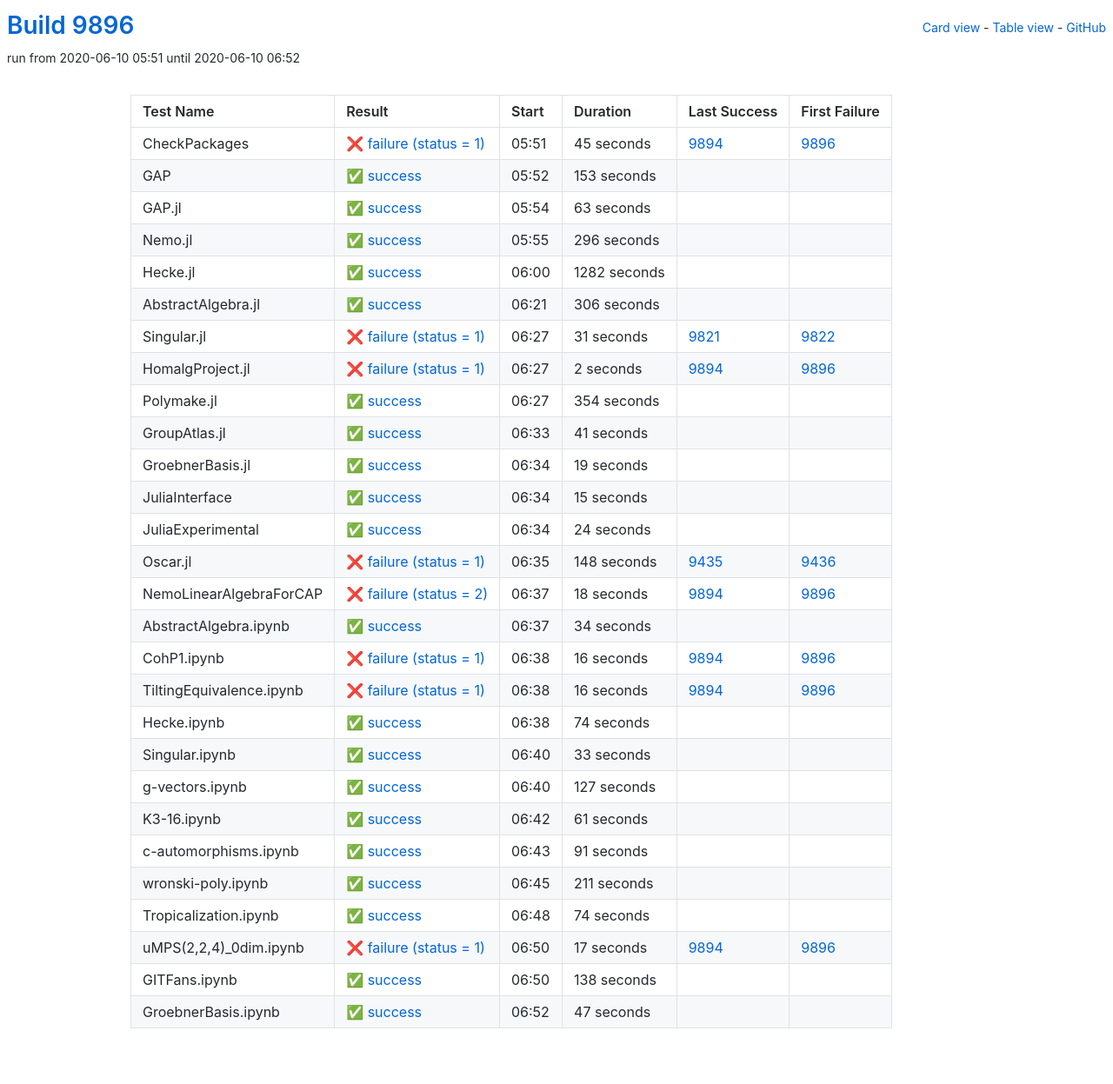
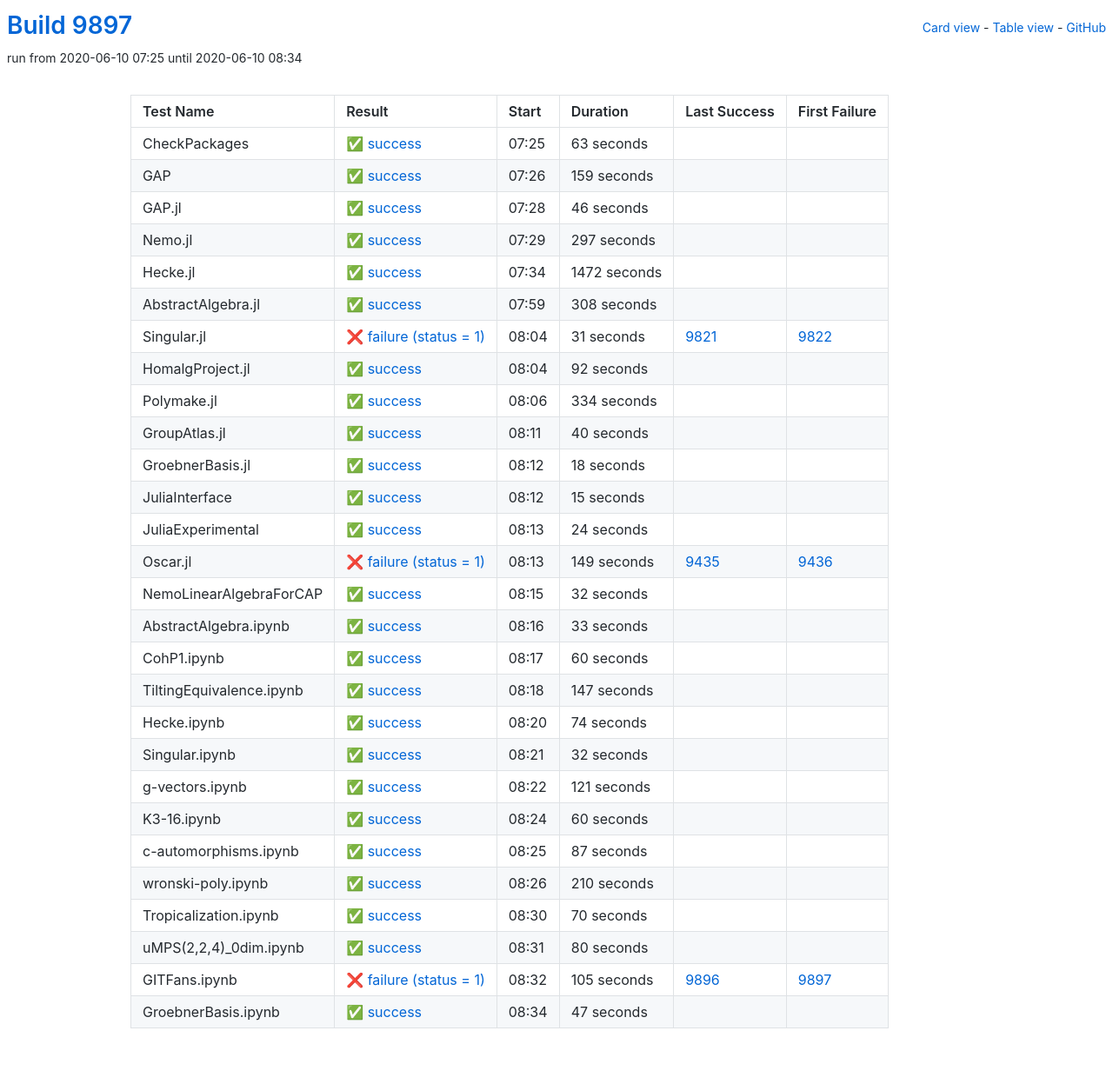
Before and after one commit to oscar-system/oscar-ci-status, a Jekyll site: the page built from table.html, in a window 1280 px wide. Shown: the whole page at 87% size. Built offline with Jekyll 4.4.1, drawn with Linux system fonts in a browser that asks for light colours.

Commit message:
Build #9897

```diff
--- a/_data/ci.yml
+++ b/_data/ci.yml
@@ -1,6 +1,6 @@
 ---
-build: 9896
-build_url: https://oscarci.mathematik.uni-kl.de/job/oscar/9896/
+build: 9897
+build_url: https://oscarci.mathematik.uni-kl.de/job/oscar/9897/
 job: oscar
 organization: oscar-system
 repo: oscar-ci-status
@@ -8,32 +8,8 @@
 tests:
 - name: CheckPackages
   id: checkpackages
-  log: https://oscarci.mathematik.uni-kl.de/job/oscar/9896/artifact/logs/build-9896/CheckPackages.log
-  start: 2020-06-10 05:51
-  success: false
-  exitcode: 1
-  status: failure
-  duration: 45
-  last_success: 9894
-  last_success_url: https://oscarci.mathematik.uni-kl.dejob/oscar/9894/
-  first_failure: 9896
-  first_failure_url: https://oscarci.mathematik.uni-kl.dejob/oscar/9896/
-- name: GAP
-  id: gap
-  log: https://oscarci.mathematik.uni-kl.de/job/oscar/9896/artifact/logs/build-9896/GAP.log
-  start: 2020-06-10 05:52
-  success: true
-  exitcode: 0
-  status: success
-  duration: 153
-  last_success: false
-  last_success_url:
-  first_failure: false
-  first_failure_url:
-- name: GAP.jl
-  id: gap-jl
-  log: https://oscarci.mathematik.uni-kl.de/job/oscar/9896/artifact/logs/build-9896/GAP.jl.log
-  start: 2020-06-10 05:54
+  log: https://oscarci.mathematik.uni-kl.de/job/oscar/9897/artifact/logs/build-9897/CheckPackages.log
+  start: 2020-06-10 07:25
   success: true
   exitcode: 0
   status: success
@@ -42,46 +18,70 @@
   last_success_url:
   first_failure: false
   first_failure_url:
-- name: Nemo.jl
-  id: nemo-jl
-  log: https://oscarci.mathematik.uni-kl.de/job/oscar/9896/artifact/logs/build-9896/Nemo.jl.log
-  start: 2020-06-10 05:55
+- name: GAP
+  id: gap
+  log: https://oscarci.mathematik.uni-kl.de/job/oscar/9897/artifact/logs/build-9897/GAP.log
+  start: 2020-06-10 07:26
   success: true
   exitcode: 0
   status: success
-  duration: 296
+  duration: 159
+  last_success: false
+  last_success_url:
+  first_failure: false
+  first_failure_url:
+- name: GAP.jl
+  id: gap-jl
+  log: https://oscarci.mathematik.uni-kl.de/job/oscar/9897/artifact/logs/build-9897/GAP.jl.log
+  start: 2020-06-10 07:28
+  success: true
+  exitcode: 0
+  status: success
+  duration: 46
+  last_success: false
+  last_success_url:
+  first_failure: false
+  first_failure_url:
+- name: Nemo.jl
+  id: nemo-jl
+  log: https://oscarci.mathematik.uni-kl.de/job/oscar/9897/artifact/logs/build-9897/Nemo.jl.log
+  start: 2020-06-10 07:29
+  success: true
+  exitcode: 0
+  status: success
+  duration: 297
   last_success: false
   last_success_url:
   first_failure: false
   first_failure_url:
 - name: Hecke.jl
   id: hecke-jl
-  log: https://oscarci.mathematik.uni-kl.de/job/oscar/9896/artifact/logs/build-9896/Hecke.jl.log
-  start: 2020-06-10 06:00
+  log: https://oscarci.mathematik.uni-kl.de/job/oscar/9897/artifact/logs/build-9897/Hecke.jl.log
+  start: 2020-06-10 07:34
   success: true
   exitcode: 0
   status: success
-  duration: 1282
+  duration: 1472
   last_success: false
   last_success_url:
   first_failure: false
   first_failure_url:
 - name: AbstractAlgebra.jl
   id: abstractalgebra-jl
-  log: https://oscarci.mathematik.uni-kl.de/job/oscar/9896/artifact/logs/build-9896/AbstractAlgebra.jl.log
-  start: 2020-06-10 06:21
+  log: https://oscarci.mathematik.uni-kl.de/job/oscar/9897/artifact/logs/build-9897/AbstractAlgebra.jl.log
+  start: 2020-06-10 07:59
   success: true
   exitcode: 0
   status: success
-  duration: 306
+  duration: 308
   last_success: false
   last_success_url:
   first_failure: false
   first_failure_url:
 - name: Singular.jl
   id: singular-jl
-  log: https://oscarci.mathematik.uni-kl.de/job/oscar/9896/artifact/logs/build-9896/Singular.jl.log
-  start: 2020-06-10 06:27
+  log: https://oscarci.mathematik.uni-kl.de/job/oscar/9897/artifact/logs/build-9897/Singular.jl.log
+  start: 2020-06-10 08:04
   success: false
   exitcode: 1
   status: failure
@@ -92,56 +92,56 @@
   first_failure_url: https://oscarci.mathematik.uni-kl.dejob/oscar/9822/
 - name: HomalgProject.jl
   id: homalgproject-jl
-  log: https://oscarci.mathematik.uni-kl.de/job/oscar/9896/artifact/logs/build-9896/HomalgProject.jl.log
-  start: 2020-06-10 06:27
-  success: false
-  exitcode: 1
-  status: failure
-  duration: 2
-  last_success: 9894
-  last_success_url: https://oscarci.mathematik.uni-kl.dejob/oscar/9894/
-  first_failure: 9896
-  first_failure_url: https://oscarci.mathematik.uni-kl.dejob/oscar/9896/
-- name: Polymake.jl
-  id: polymake-jl
-  log: https://oscarci.mathematik.uni-kl.de/job/oscar/9896/artifact/logs/build-9896/Polymake.jl.log
-  start: 2020-06-10 06:27
+  log: https://oscarci.mathematik.uni-kl.de/job/oscar/9897/artifact/logs/build-9897/HomalgProject.jl.log
+  start: 2020-06-10 08:04
   success: true
   exitcode: 0
   status: success
-  duration: 354
+  duration: 92
+  last_success: false
+  last_success_url:
+  first_failure: false
+  first_failure_url:
+- name: Polymake.jl
+  id: polymake-jl
+  log: https://oscarci.mathematik.uni-kl.de/job/oscar/9897/artifact/logs/build-9897/Polymake.jl.log
+  start: 2020-06-10 08:06
+  success: true
+  exitcode: 0
+  status: success
+  duration: 334
   last_success: false
   last_success_url:
   first_failure: false
   first_failure_url:
 - name: GroupAtlas.jl
   id: groupatlas-jl
-  log: https://oscarci.mathematik.uni-kl.de/job/oscar/9896/artifact/logs/build-9896/GroupAtlas.jl.log
-  start: 2020-06-10 06:33
+  log: https://oscarci.mathematik.uni-kl.de/job/oscar/9897/artifact/logs/build-9897/GroupAtlas.jl.log
+  start: 2020-06-10 08:11
   success: true
   exitcode: 0
   status: success
-  duration: 41
+  duration: 40
   last_success: false
   last_success_url:
   first_failure: false
   first_failure_url:
 - name: GroebnerBasis.jl
   id: groebnerbasis-jl
-  log: https://oscarci.mathematik.uni-kl.de/job/oscar/9896/artifact/logs/build-9896/GroebnerBasis.jl.log
-  start: 2020-06-10 06:34
+  log: https://oscarci.mathematik.uni-kl.de/job/oscar/9897/artifact/logs/build-9897/GroebnerBasis.jl.log
+  start: 2020-06-10 08:12
   success: true
   exitcode: 0
   status: success
-  duration: 19
+  duration: 18
   last_success: false
   last_success_url:
   first_failure: false
   first_failure_url:
 - name: JuliaInterface
   id: juliainterface
-  log: https://oscarci.mathematik.uni-kl.de/job/oscar/9896/artifact/logs/build-9896/JuliaInterface.log
-  start: 2020-06-10 06:34
+  log: https://oscarci.mathematik.uni-kl.de/job/oscar/9897/artifact/logs/build-9897/JuliaInterface.log
+  start: 2020-06-10 08:12
   success: true
   exitcode: 0
   status: success
@@ -152,8 +152,8 @@
   first_failure_url:
 - name: JuliaExperimental
   id: juliaexperimental
-  log: https://oscarci.mathematik.uni-kl.de/job/oscar/9896/artifact/logs/build-9896/JuliaExperimental.log
-  start: 2020-06-10 06:34
+  log: https://oscarci.mathematik.uni-kl.de/job/oscar/9897/artifact/logs/build-9897/JuliaExperimental.log
+  start: 2020-06-10 08:13
   success: true
   exitcode: 0
   status: success
@@ -164,68 +164,68 @@
   first_failure_url:
 - name: Oscar.jl
   id: oscar-jl
-  log: https://oscarci.mathematik.uni-kl.de/job/oscar/9896/artifact/logs/build-9896/Oscar.jl.log
-  start: 2020-06-10 06:35
+  log: https://oscarci.mathematik.uni-kl.de/job/oscar/9897/artifact/logs/build-9897/Oscar.jl.log
+  start: 2020-06-10 08:13
   success: false
   exitcode: 1
   status: failure
-  duration: 148
+  duration: 149
   last_success: 9435
   last_success_url: https://oscarci.mathematik.uni-kl.dejob/oscar/9435/
   first_failure: 9436
   first_failure_url: https://oscarci.mathematik.uni-kl.dejob/oscar/9436/
 - name: NemoLinearAlgebraForCAP
   id: nemolinearalgebraforcap
-  log: https://oscarci.mathematik.uni-kl.de/job/oscar/9896/artifact/logs/build-9896/NemoLinearAlgebraForCAP.log
-  start: 2020-06-10 06:37
-  success: false
-  exitcode: 2
-  status: failure
-  duration: 18
-  last_success: 9894
-  last_success_url: https://oscarci.mathematik.uni-kl.dejob/oscar/9894/
-  first_failure: 9896
-  first_failure_url: https://oscarci.mathematik.uni-kl.dejob/oscar/9896/
-- name: AbstractAlgebra.ipynb
-  id: abstractalgebra-ipynb
-  log: https://oscarci.mathematik.uni-kl.de/job/oscar/9896/artifact/logs/build-9896/AbstractAlgebra.ipynb.log
-  start: 2020-06-10 06:37
+  log: https://oscarci.mathematik.uni-kl.de/job/oscar/9897/artifact/logs/build-9897/NemoLinearAlgebraForCAP.log
+  start: 2020-06-10 08:15
   success: true
   exitcode: 0
   status: success
-  duration: 34
+  duration: 32
+  last_success: false
+  last_success_url:
+  first_failure: false
+  first_failure_url:
+- name: AbstractAlgebra.ipynb
+  id: abstractalgebra-ipynb
+  log: https://oscarci.mathematik.uni-kl.de/job/oscar/9897/artifact/logs/build-9897/AbstractAlgebra.ipynb.log
+  start: 2020-06-10 08:16
+  success: true
+  exitcode: 0
+  status: success
+  duration: 33
   last_success: false
   last_success_url:
   first_failure: false
   first_failure_url:
 - name: CohP1.ipynb
   id: cohp1-ipynb
-  log: https://oscarci.mathematik.uni-kl.de/job/oscar/9896/artifact/logs/build-9896/CohP1.ipynb.log
-  start: 2020-06-10 06:38
-  success: false
-  exitcode: 1
-  status: failure
-  duration: 16
-  last_success: 9894
-  last_success_url: https://oscarci.mathematik.uni-kl.dejob/oscar/9894/
-  first_failure: 9896
-  first_failure_url: https://oscarci.mathematik.uni-kl.dejob/oscar/9896/
+  log: https://oscarci.mathematik.uni-kl.de/job/oscar/9897/artifact/logs/build-9897/CohP1.ipynb.log
+  start: 2020-06-10 08:17
+  success: true
+  exitcode: 0
+  status: success
+  duration: 60
+  last_success: false
+  last_success_url:
+  first_failure: false
+  first_failure_url:
 - name: TiltingEquivalence.ipynb
   id: tiltingequivalence-ipynb
-  log: https://oscarci.mathematik.uni-kl.de/job/oscar/9896/artifact/logs/build-9896/TiltingEquivalence.ipynb.log
-  start: 2020-06-10 06:38
-  success: false
-  exitcode: 1
-  status: failure
-  duration: 16
-  last_success: 9894
-  last_success_url: https://oscarci.mathematik.uni-kl.dejob/oscar/9894/
-  first_failure: 9896
-  first_failure_url: https://oscarci.mathematik.uni-kl.dejob/oscar/9896/
+  log: https://oscarci.mathematik.uni-kl.de/job/oscar/9897/artifact/logs/build-9897/TiltingEquivalence.ipynb.log
+  start: 2020-06-10 08:18
+  success: true
+  exitcode: 0
+  status: success
+  duration: 147
+  last_success: false
+  last_success_url:
+  first_failure: false
+  first_failure_url:
 - name: Hecke.ipynb
   id: hecke-ipynb
-  log: https://oscarci.mathematik.uni-kl.de/job/oscar/9896/artifact/logs/build-9896/Hecke.ipynb.log
-  start: 2020-06-10 06:38
+  log: https://oscarci.mathematik.uni-kl.de/job/oscar/9897/artifact/logs/build-9897/Hecke.ipynb.log
+  start: 2020-06-10 08:20
   success: true
   exitcode: 0
   status: success
@@ -236,104 +236,104 @@
   first_failure_url:
 - name: Singular.ipynb
   id: singular-ipynb
-  log: https://oscarci.mathematik.uni-kl.de/job/oscar/9896/artifact/logs/build-9896/Singular.ipynb.log
-  start: 2020-06-10 06:40
+  log: https://oscarci.mathematik.uni-kl.de/job/oscar/9897/artifact/logs/build-9897/Singular.ipynb.log
+  start: 2020-06-10 08:21
   success: true
   exitcode: 0
   status: success
-  duration: 33
+  duration: 32
   last_success: false
   last_success_url:
   first_failure: false
   first_failure_url:
 - name: g-vectors.ipynb
   id: g-vectors-ipynb
-  log: https://oscarci.mathematik.uni-kl.de/job/oscar/9896/artifact/logs/build-9896/g-vectors.ipynb.log
-  start: 2020-06-10 06:40
+  log: https://oscarci.mathematik.uni-kl.de/job/oscar/9897/artifact/logs/build-9897/g-vectors.ipynb.log
+  start: 2020-06-10 08:22
   success: true
   exitcode: 0
   status: success
-  duration: 127
+  duration: 121
   last_success: false
   last_success_url:
   first_failure: false
   first_failure_url:
 - name: K3-16.ipynb
   id: k3-16-ipynb
-  log: https://oscarci.mathematik.uni-kl.de/job/oscar/9896/artifact/logs/build-9896/K3-16.ipynb.log
-  start: 2020-06-10 06:42
+  log: https://oscarci.mathematik.uni-kl.de/job/oscar/9897/artifact/logs/build-9897/K3-16.ipynb.log
+  start: 2020-06-10 08:24
   success: true
   exitcode: 0
   status: success
-  duration: 61
+  duration: 60
   last_success: false
   last_success_url:
   first_failure: false
   first_failure_url:
 - name: c-automorphisms.ipynb
   id: c-automorphisms-ipynb
-  log: https://oscarci.mathematik.uni-kl.de/job/oscar/9896/artifact/logs/build-9896/c-automorphisms.ipynb.log
-  start: 2020-06-10 06:43
+  log: https://oscarci.mathematik.uni-kl.de/job/oscar/9897/artifact/logs/build-9897/c-automorphisms.ipynb.log
+  start: 2020-06-10 08:25
   success: true
   exitcode: 0
   status: success
-  duration: 91
+  duration: 87
   last_success: false
   last_success_url:
   first_failure: false
   first_failure_url:
 - name: wronski-poly.ipynb
   id: wronski-poly-ipynb
-  log: https://oscarci.mathematik.uni-kl.de/job/oscar/9896/artifact/logs/build-9896/wronski-poly.ipynb.log
-  start: 2020-06-10 06:45
+  log: https://oscarci.mathematik.uni-kl.de/job/oscar/9897/artifact/logs/build-9897/wronski-poly.ipynb.log
+  start: 2020-06-10 08:26
   success: true
   exitcode: 0
   status: success
-  duration: 211
+  duration: 210
   last_success: false
   last_success_url:
   first_failure: false
   first_failure_url:
 - name: Tropicalization.ipynb
   id: tropicalization-ipynb
-  log: https://oscarci.mathematik.uni-kl.de/job/oscar/9896/artifact/logs/build-9896/Tropicalization.ipynb.log
-  start: 2020-06-10 06:48
+  log: https://oscarci.mathematik.uni-kl.de/job/oscar/9897/artifact/logs/build-9897/Tropicalization.ipynb.log
+  start: 2020-06-10 08:30
   success: true
   exitcode: 0
   status: success
-  duration: 74
+  duration: 70
   last_success: false
   last_success_url:
   first_failure: false
   first_failure_url:
 - name: uMPS(2,2,4)_0dim.ipynb
   id: umps-2-2-4-0dim-ipynb
-  log: https://oscarci.mathematik.uni-kl.de/job/oscar/9896/artifact/logs/build-9896/uMPS-2-2-4-_0dim.ipynb.log
-  start: 2020-06-10 06:50
-  success: false
-  exitcode: 1
-  status: failure
-  duration: 17
-  last_success: 9894
-  last_success_url: https://oscarci.mathematik.uni-kl.dejob/oscar/9894/
-  first_failure: 9896
-  first_failure_url: https://oscarci.mathematik.uni-kl.dejob/oscar/9896/
-- name: GITFans.ipynb
-  id: gitfans-ipynb
-  log: https://oscarci.mathematik.uni-kl.de/job/oscar/9896/artifact/logs/build-9896/GITFans.ipynb.log
-  start: 2020-06-10 06:50
+  log: https://oscarci.mathematik.uni-kl.de/job/oscar/9897/artifact/logs/build-9897/uMPS-2-2-4-_0dim.ipynb.log
+  start: 2020-06-10 08:31
   success: true
   exitcode: 0
   status: success
-  duration: 138
+  duration: 80
   last_success: false
   last_success_url:
   first_failure: false
   first_failure_url:
+- name: GITFans.ipynb
+  id: gitfans-ipynb
+  log: https://oscarci.mathematik.uni-kl.de/job/oscar/9897/artifact/logs/build-9897/GITFans.ipynb.log
+  start: 2020-06-10 08:32
+  success: false
+  exitcode: 1
+  status: failure
+  duration: 105
+  last_success: 9896
+  last_success_url: https://oscarci.mathematik.uni-kl.dejob/oscar/9896/
+  first_failure: 9897
+  first_failure_url: https://oscarci.mathematik.uni-kl.dejob/oscar/9897/
 - name: GroebnerBasis.ipynb
   id: groebnerbasis-ipynb
-  log: https://oscarci.mathematik.uni-kl.de/job/oscar/9896/artifact/logs/build-9896/GroebnerBasis.ipynb.log
-  start: 2020-06-10 06:52
+  log: https://oscarci.mathematik.uni-kl.de/job/oscar/9897/artifact/logs/build-9897/GroebnerBasis.ipynb.log
+  start: 2020-06-10 08:34
   success: true
   exitcode: 0
   status: success
```
Also changed, not shown: README.md.
